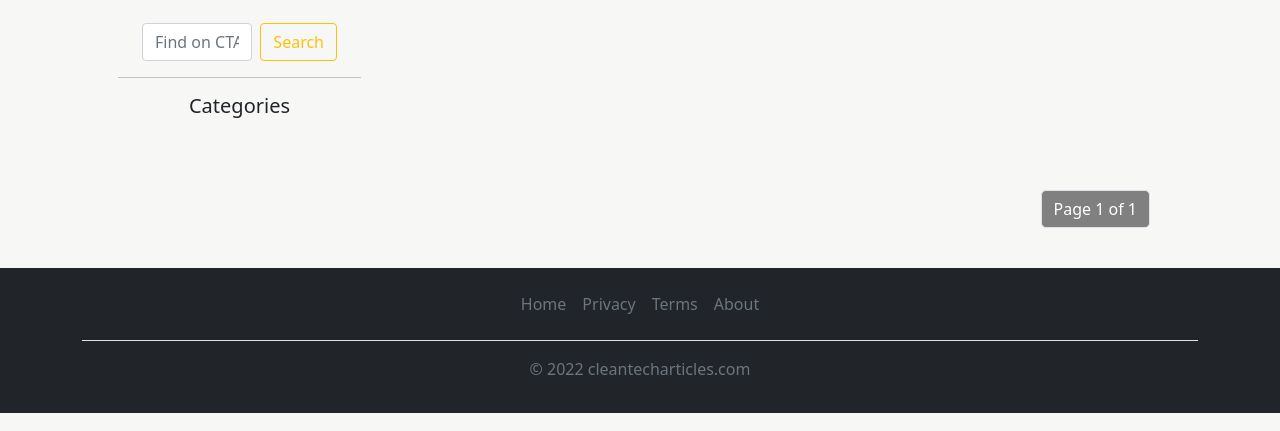
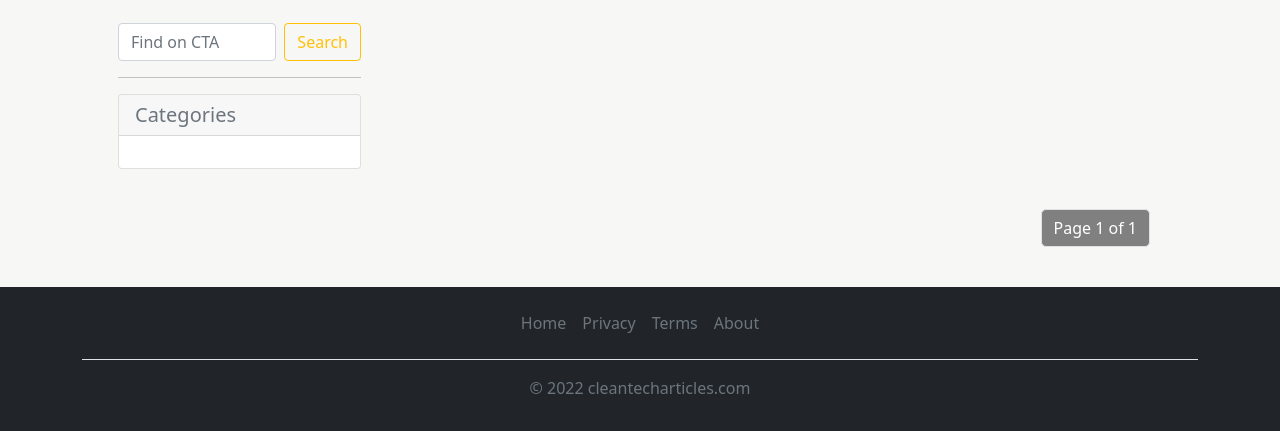
Before and after one commit to eselikburak/cleantecharticles, a Django app: page /blog/all-posts/ in a window 1280 px wide. Shown: the part 259-690 px from the top of the page. Run offline with Django 3.2, Linux system fonts and the light colour scheme; data that the repository does not hold is empty; some libraries are stand-ins or nearby versions.

Commit message:
Templates re-edit

```diff
--- a/cleantech/static/css/style.css
+++ b/cleantech/static/css/style.css
@@ -48,7 +48,7 @@ body {
 /* Blog header background */
 /* source: https://stackoverflow.com/questions/9262861/css-background-image-to-fit-width-height-should-auto-scale-in-proportion */
 #blogheader {
-    background-image: url(https://media.giphy.com/media/BW51OCstarPBm/giphy.gif);
+    background-image: url("../../static/images/blog_cover.jpg");
     background-repeat: no-repeat;
     background-position: center center;
     background-size: cover;
--- a/cleantech/templates/accounts/login.html
+++ b/cleantech/templates/accounts/login.html
@@ -3,7 +3,6 @@
 {% block title %}Log in {% endblock  %}
 
 {% block content %}
-
 
     <br>
     <div class="bg-dark text-secondary px-3 py-4 text-center my-2">
@@ -48,4 +47,5 @@
         <br>
         <br>
     </div>
+
 {% endblock %}
--- a/cleantech/templates/blog/blog.html
+++ b/cleantech/templates/blog/blog.html
@@ -17,21 +17,26 @@
         </div>
     </div>
     <div class="container px-5">
-        <div class="row d-flex justify-content-center">
-            <div class="col-lg-3 my-3">
-                <form action="{% url 'search' %}" class="d-flex mx-4" method="GET">
+        <div class="row d-flex justify-content-center ">
+
+            <div class="col-lg-3 my-3 d-inline">
+                <form action="{% url 'search' %}" class="d-flex" method="GET">
                     <input class="input-text form-control me-2" type="text" placeholder="Find on CTA" name="search">
                     <input class="btn btn-outline-warning" type="submit" value="Search">
                   </form>
                 <hr>
-                <h5 class="text-center">Categories</h5>
-                <br>
-                <ul class="list-group shadow-lg mx-4" id="category_list" title="categories">
-                    {% for category in categories %}
-                        <a href="{% url 'blog_as_category' category.slug %}" class="list-group-item {% if category.slug in request.path %}active{% endif %}">{{ category.name|title }}</a>
-                    {% endfor %}
-                </ul>
-
+                <div class="card">
+                    <div class="card-header ">
+                        <h5 class="text-start my-auto text-muted">Categories</h5>
+                    </div>
+                    <div class="card-body">
+                        <ul class="list-group shadow-lg list-group-flush rounded" id="category_list" title="categories">
+                            {% for category in categories %}
+                                <a href="{% url 'blog_as_category' category.slug %}" class="list-group-item {% if category.slug in request.path %}active{% endif %}">{{ category.name|title }}</a>
+                            {% endfor %}
+                        </ul>
+                    </div>
+                </div>
             </div>
 
 
```
Also changed, not shown: cleantech/templates/blog/post_detail.html (+5 -3 lines), cleantech/templates/blog/search.html (+7 -6 lines), cleantech/templates/pages/home.html (+5 -6 lines), cleantech/static/images/blog_cover.jpg (added). Lines whose indentation alone changed are shown as unchanged.
